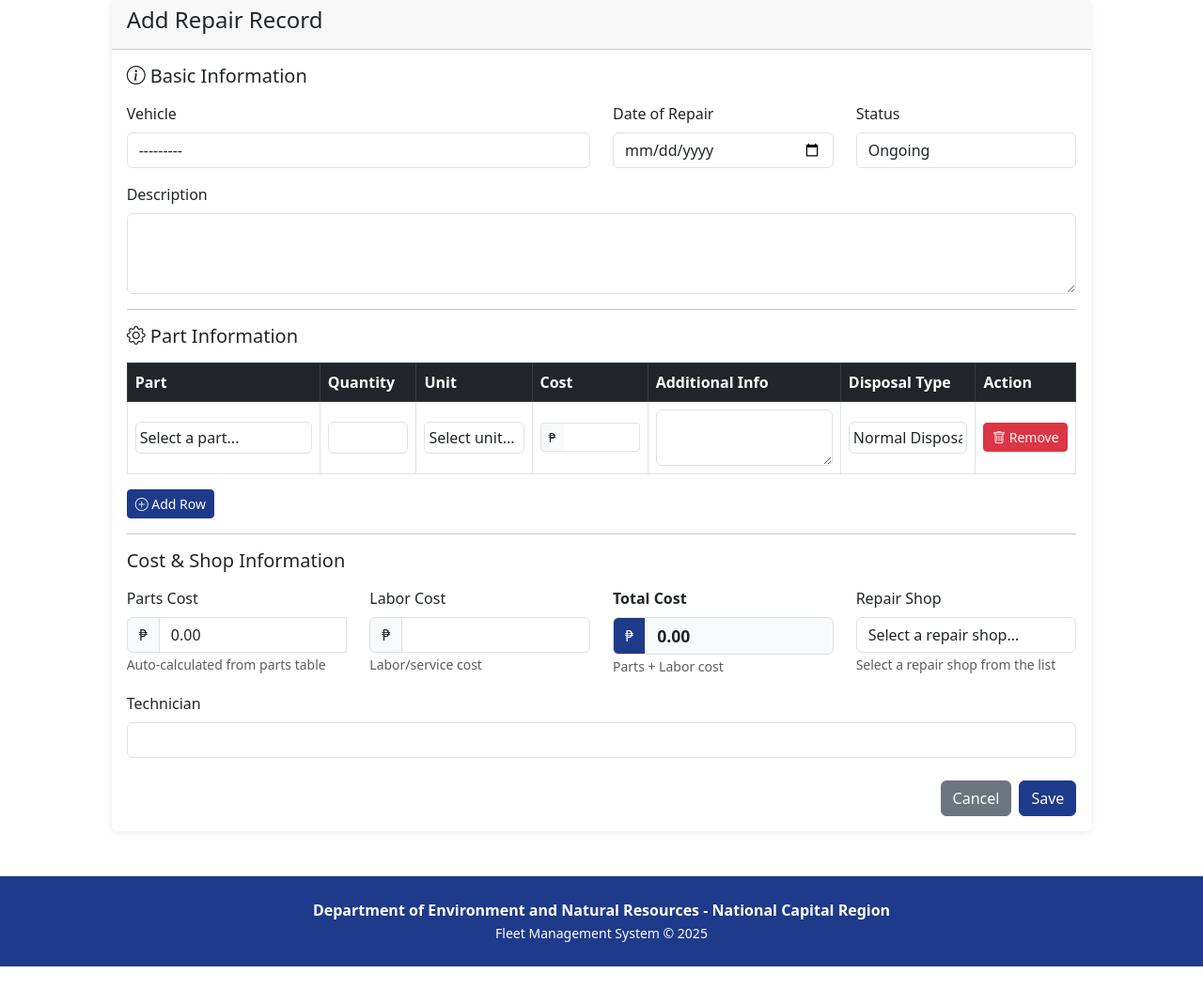
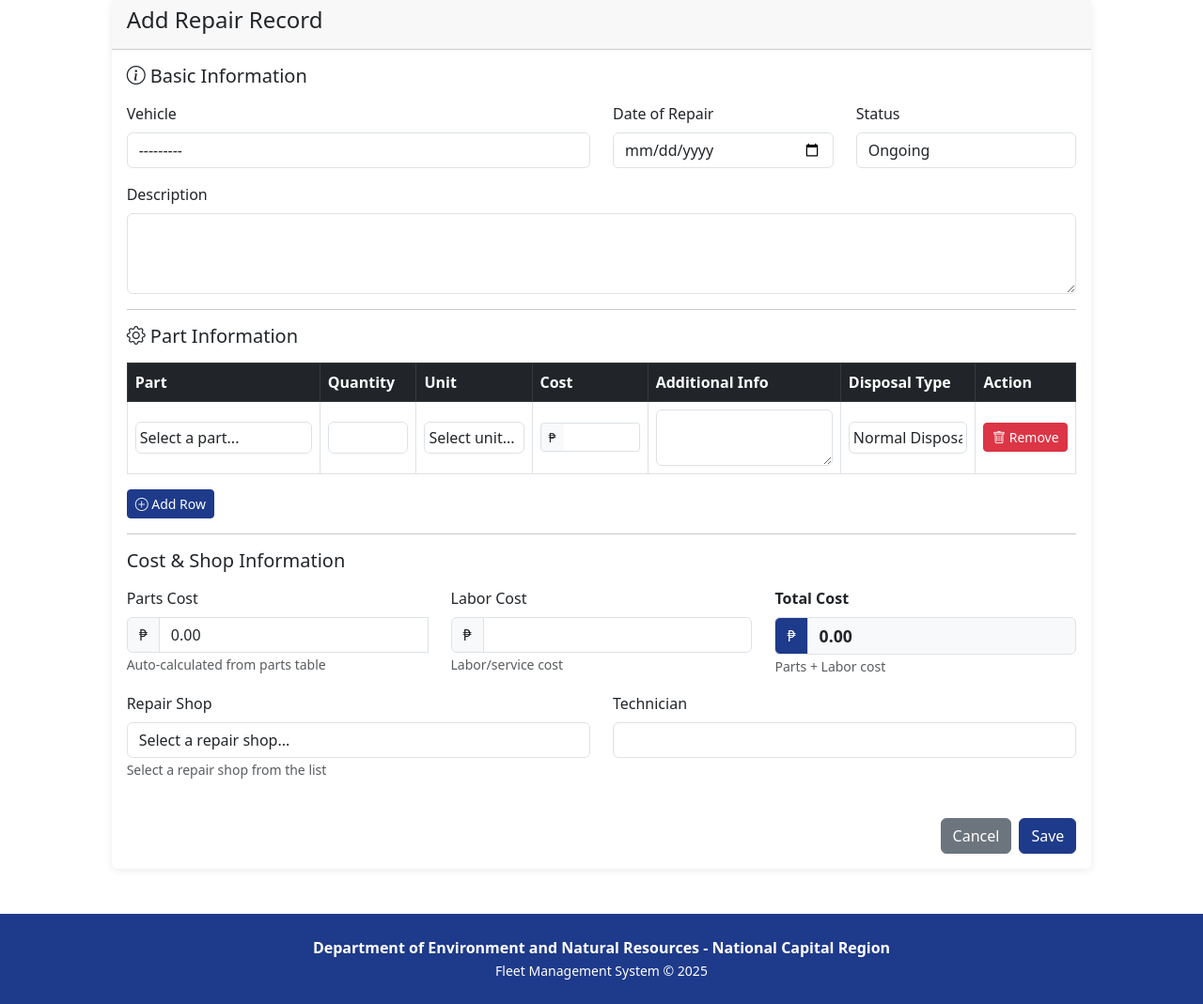
Before and after one commit to cursorprojects/DENR_NCR_FMS, a Django app: page /fleet/repairs/add/ in a window 1280 px wide. Shown: the part 91-1160 px from the top of the page at 94% size. Before the commit the page ends 1120 px from the top, so only its background shows below. Run offline with Django 4.2, Linux system fonts and the light colour scheme; the visitor is signed in with stand-in values (Sample User, id 1); data that the repository does not hold is empty; parts of the project's set-up code (start-up, migrations or seed data) failed here and were passed over.

Commit message:
repair form

```diff
--- a/templates/core/repair_form.html
+++ b/templates/core/repair_form.html
@@ -129,7 +129,7 @@
                     <!-- Cost and Other Information -->
                     <h5 class="mb-3">Cost & Shop Information</h5>
                     <div class="row">
-                        <div class="col-md-3 mb-3">
+                        <div class="col-md-4 mb-3">
                             <label class="form-label">Parts Cost</label>
                             <div class="input-group">
                                 <span class="input-group-text">₱</span>
@@ -141,7 +141,7 @@
                                 <div class="text-danger">{{ form.cost.errors }}</div>
                             {% endif %}
                         </div>
-                        <div class="col-md-3 mb-3">
+                        <div class="col-md-4 mb-3">
                             <label class="form-label">Labor Cost</label>
                             <div class="input-group">
                                 <span class="input-group-text">₱</span>
@@ -152,7 +152,7 @@
                                 <div class="text-danger">{{ form.labor_cost.errors }}</div>
                             {% endif %}
                         </div>
-                        <div class="col-md-3 mb-3">
+                        <div class="col-md-4 mb-3">
                             <label class="form-label"><strong>Total Cost</strong></label>
                             <div class="input-group">
                                 <span class="input-group-text bg-primary text-white">₱</span>
@@ -160,7 +160,9 @@
                             </div>
                             <small class="form-text text-muted">Parts + Labor cost</small>
                         </div>
-                        <div class="col-md-3 mb-3">
+                    </div>
+                    <div class="row">
+                        <div class="col-md-6 mb-3">
                             <label class="form-label">Repair Shop</label>
                             {{ form.repair_shop }}
                             <small class="form-text text-muted">Select a repair shop from the list</small>
@@ -168,13 +170,13 @@
                                 <div class="text-danger">{{ form.repair_shop.errors }}</div>
                             {% endif %}
                         </div>
-                    </div>
-                    <div class="mb-3">
-                        <label class="form-label">Technician</label>
-                        {{ form.technician }}
-                        {% if form.technician.errors %}
-                            <div class="text-danger">{{ form.technician.errors }}</div>
-                        {% endif %}
+                        <div class="col-md-6 mb-3">
+                            <label class="form-label">Technician</label>
+                            {{ form.technician }}
+                            {% if form.technician.errors %}
+                                <div class="text-danger">{{ form.technician.errors }}</div>
+                            {% endif %}
+                        </div>
                     </div>
 
                     <div class="d-grid gap-2 d-md-flex justify-content-md-end mt-4">
```
